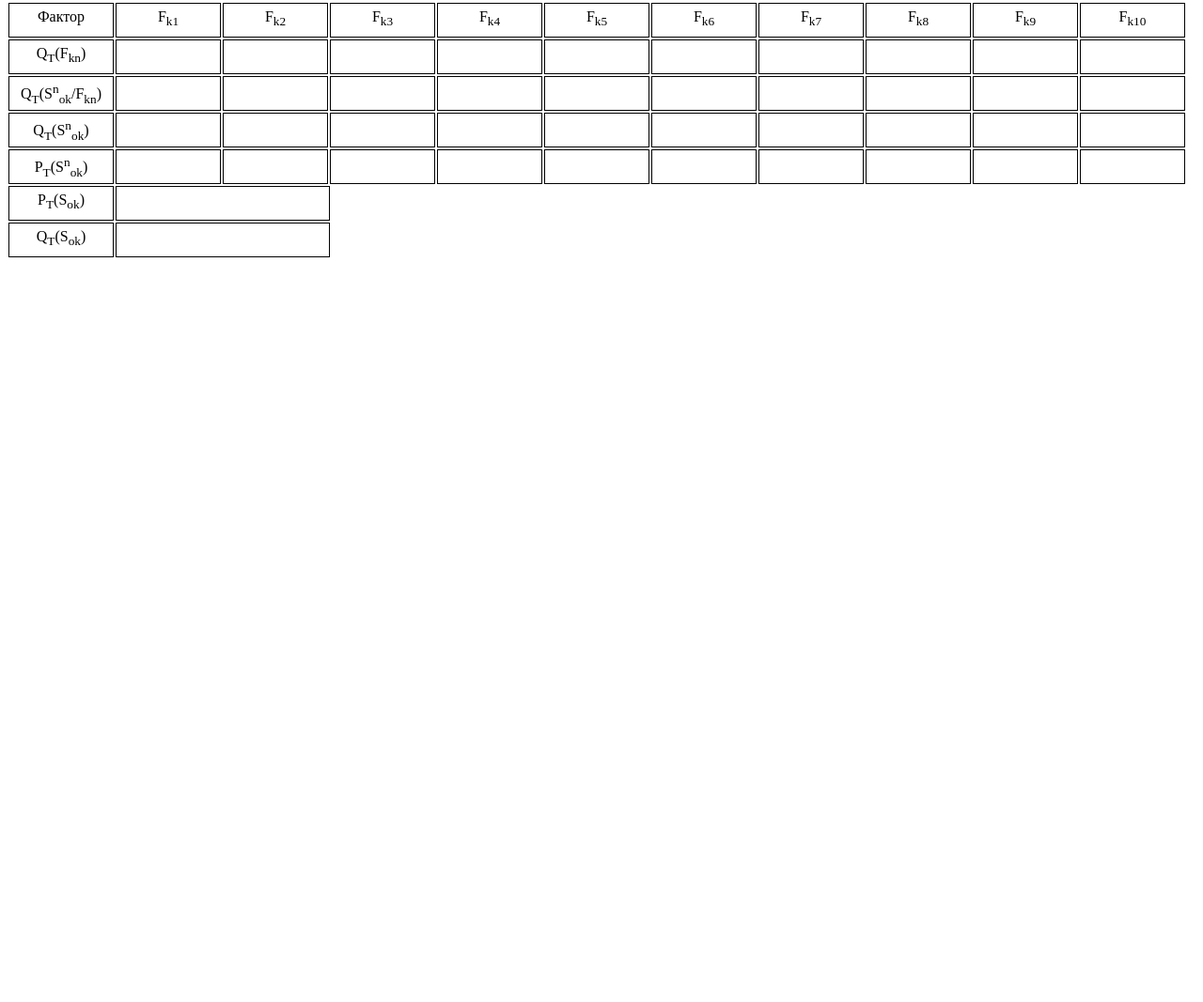
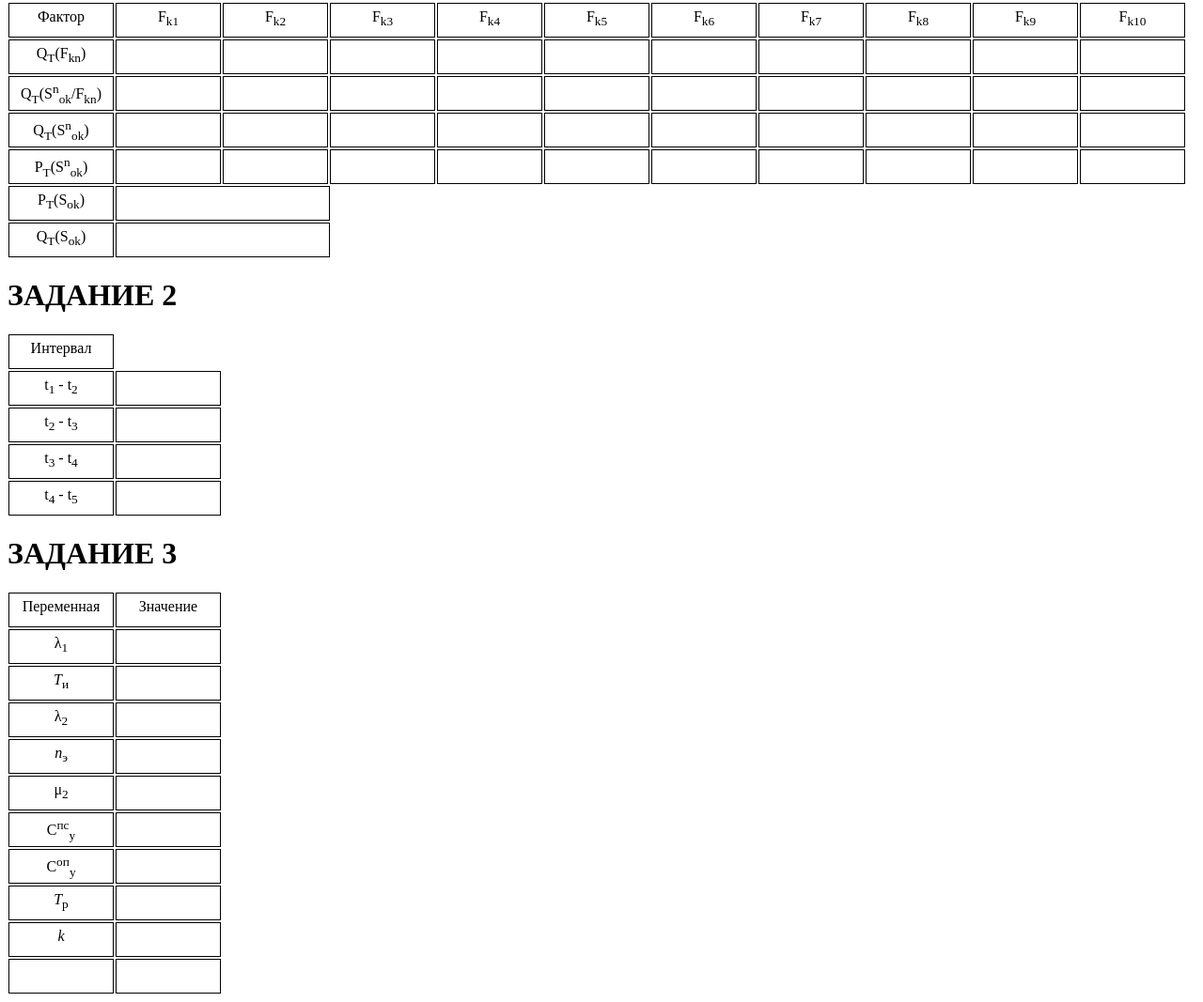
Before and after one commit to 415816/tbdp_k, a plain HTML site: page index.html in a window 1280 px wide. Shown: the part 107-1174 px from the top of the page at 94% size. Before the commit the page ends 800 px from the top, so only its background shows below. Drawn offline with Linux system fonts and the light colour scheme.

Commit message:
3 target complete

```diff
--- a/index.html
+++ b/index.html
@@ -86,6 +86,77 @@
         </div>
     </div>
 
+    <div class="zad2">
+        <h1>ЗАДАНИЕ 2</h1>
+        <div class="header styleTable">
+            <div>Интервал</div>
+        </div>
+        <div class="styleTable">
+            <div>t<sub>1</sub> - t<sub>2</sub></div>
+            <div class="otvet2"></div>
+        </div>
+        <div class="styleTable">
+            <div>t<sub>2</sub> - t<sub>3</sub></div>
+            <div class="otvet2"></div>
+        </div>
+        <div class="styleTable">
+            <div>t<sub>3</sub> - t<sub>4</sub></div>
+            <div class="otvet2"></div>
+        </div>
+        <div class="styleTable">
+            <div>t<sub>4</sub> - t<sub>5</sub></div>
+            <div class="otvet2"></div>
+        </div>
+    </div>
+    <div class="zad3">
+        <h1>ЗАДАНИЕ 3</h1>
+        <div class="header styleTable">
+            <div>Переменная</div>
+            <div>Значение</div>
+        </div>
+        <div class="styleTable">
+            <div>&lambda;<sub>1</sub></div>
+            <div class="otvet2"></div>
+        </div>
+        <div class="styleTable">
+            <div><i>Т</i><sub>и</sub></div>
+            <div class="otvet2"></div>
+        </div>
+        <div class="styleTable">
+            <div>&lambda;<sub>2</sub></div>
+            <div class="otvet2"></div>
+        </div>
+        <div class="styleTable">
+            <div><i>n</i><sub>э</sub></div>
+            <div class="otvet2"></div>
+        </div>
+        <div class="styleTable">
+            <div>&mu;<sub>2</sub></div>
+            <div class="otvet2"></div>
+        </div>
+        <div class="styleTable">
+            <div>С<sup>пс</sup><sub>у</sub></div>
+            <div class="otvet2"></div>
+        </div>
+        <div class="styleTable">
+            <div>С<sup>оп</sup><sub>у</sub></div>
+            <div class="otvet2"></div>
+        </div>
+        <div class="styleTable">
+            <div><i>Т</i><sub>р</sub></div>
+            <div class="otvet2"></div>
+        </div>
+        <div class="styleTable">
+            <div><i>k</i></div>
+            <div class="otvet2"></div>
+        </div>
+        <div class="styleTable">
+            <div></div>
+            <div class="otvet2"></div>
+        </div>
+    </div>
+
+
     <script src="./script.js"></script>
     <link rel="stylesheet" href="./style.css">
 </body>
--- a/script.js
+++ b/script.js
@@ -47,6 +47,8 @@ let destvie1 = document.querySelectorAll('.destvie1');
 let destvie2 = document.querySelectorAll('.destvie2');
 let destvie3 = document.querySelector('.destvie3');
 let destvie4 = document.querySelector('.destvie4');
+let otvet2 = document.querySelectorAll('.otvet2');
+
 
 startButton.onclick = () => {
     //ЗАДАНИЕ 1
@@ -61,4 +63,15 @@ startButton.onclick = () => {
         destvie3.innerHTML *= (1 - qt1[i][variant.value[1]] * qt2[i][variant.value[0]]);
     }
     destvie4.innerHTML = 1 - destvie3.innerHTML;
+
+    //ЗАДАНИЕ 2
+    if (variant.value[0] % 2 == 1) {
+        for (let i = 0; i <= 3; i++) {
+            otvet2[i].innerHTML = tao1[i][variant.value[1]];
+        }
+    } else {
+        for (let i = 0; i <= 3; i++) {
+            otvet2[i].innerHTML = tao2[i][variant.value[1]];
+        }
+    }
 }
```
